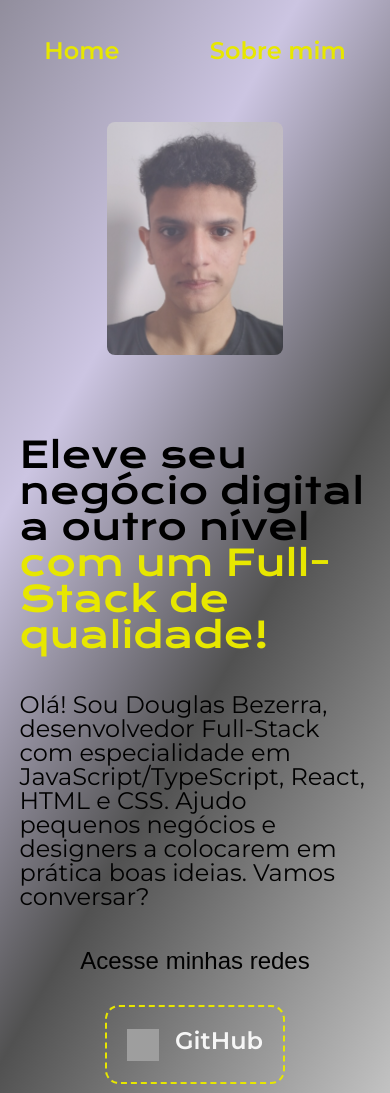
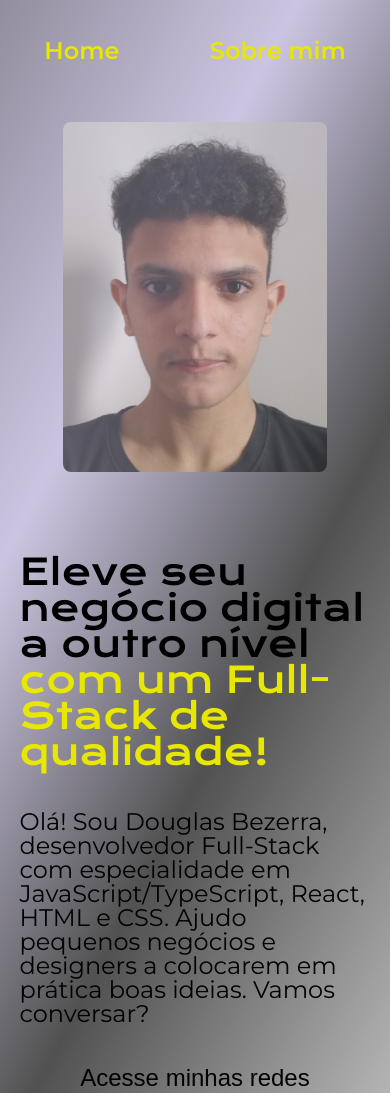
Before and after one commit to DougSpam/portifolio, a plain HTML site: page index.html in a window 390 px wide. Shown: the top 1093 px of the page. Drawn offline with nearby package versions, Linux system fonts and the light colour scheme; grey boxes are pictures that could not be loaded.

Commit message:
Img em dispositivo moveis maior

```diff
--- a/src/styles/media-screnn.css
+++ b/src/styles/media-screnn.css
@@ -17,4 +17,8 @@
     .conteudo-principal__conteudo {
         width: auto;
     }
+
+    .img-conteudo {
+        width: 75%;
+    }
 }
```
